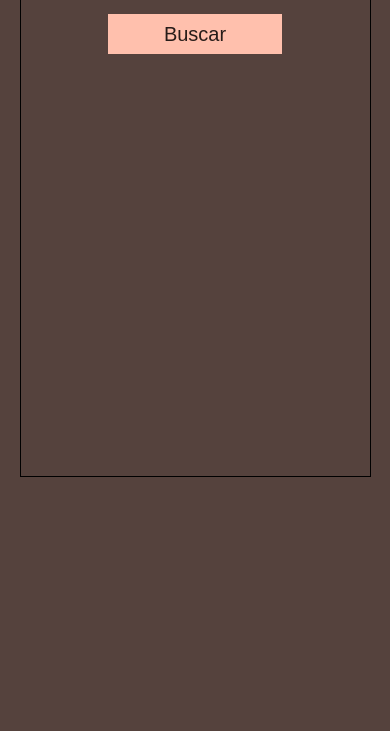
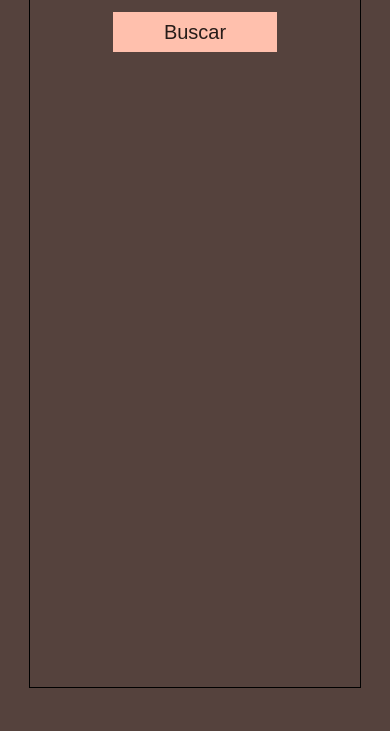
Before and after one commit to mauro4889/Pizzas-Ej4, a plain HTML site: page index.html in a window 390 px wide. Shown: the part 133-864 px from the top of the page. Drawn offline with Linux system fonts and the light colour scheme.

Commit message:
Se modifico media query

```diff
--- a/assets/index.sass
+++ b/assets/index.sass
@@ -10,12 +10,12 @@ body
 
 .container
     width: 50%
-    height: 70%
+    height: 95%
     margin: auto
     border: solid 1px black
-    margin-top: 5%
+    margin-top: 1%
     @media (min-width: 375px) and (max-width: 766px)
-        width: 90%
+        width: 85%
         margin-top: 5%
     @media (min-width: 767px) and (max-width: 1023px)
         width: 60%
@@ -61,8 +61,7 @@ body
     h4
         text-align: center
         font-size: 20px
-        @media (min-width: 375px) and (max-width: 766px)
-            margin-top: 5%
+        margin-top: 5%
     p
         text-align: center
         font-size: 15px
```
Also changed, not shown: assets/index.css, 1 other file.
